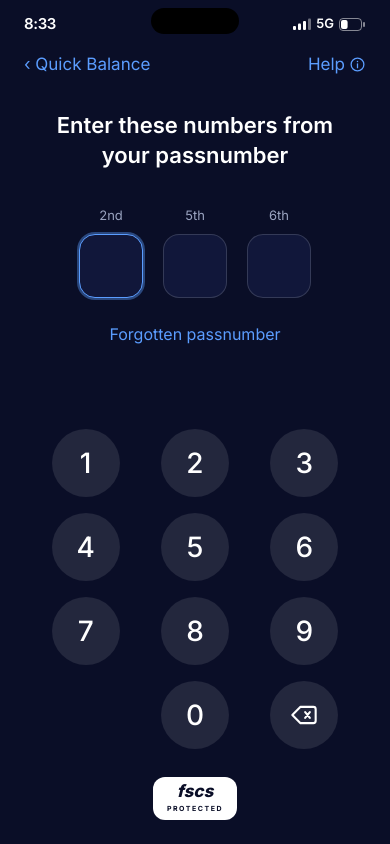
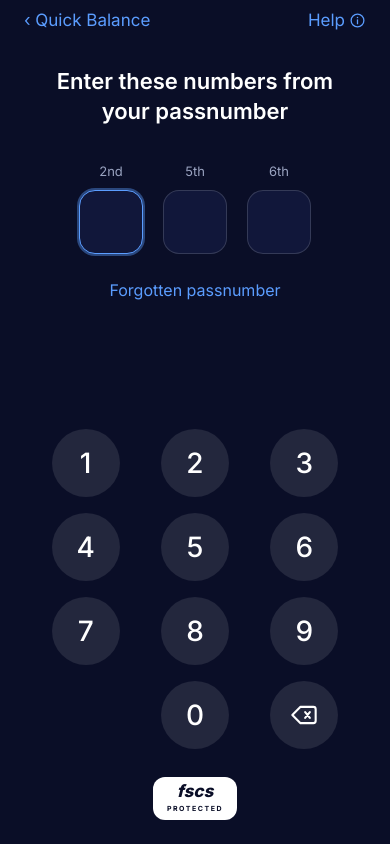
Before and after one commit to TawfiqAhmedAbir/flexaccount, a React (Vite) app: page / in a window 390 px wide. Built offline with nearby package versions, Linux system fonts and the light colour scheme.

Commit message:
Remove fake iOS status bar from PhoneFrame
Drop the mock time, Dynamic Island, 5G and battery UI so the real
device status bar shows through. Add safe-area top padding instead.

Co-authored-by: TawfiqAhmedAbir <TawfiqAhmedAbir@users.noreply.github.com>

```diff
--- a/src/components/PhoneFrame.tsx
+++ b/src/components/PhoneFrame.tsx
@@ -1,5 +1,4 @@
 import type { ReactNode } from "react";
-import StatusBar from "./StatusBar";
 
 export default function PhoneFrame({
   children,
@@ -11,10 +10,9 @@ export default function PhoneFrame({
   return (
     <div className="flex min-h-[100dvh] w-full items-center justify-center bg-black">
       <div
-        className="relative flex h-[100dvh] w-full max-w-phone flex-col overflow-hidden sm:h-[844px] sm:rounded-[44px] sm:shadow-2xl sm:ring-1 sm:ring-white/10"
+        className="relative flex h-[100dvh] w-full max-w-phone flex-col overflow-hidden pt-[env(safe-area-inset-top)] sm:h-[844px] sm:rounded-[44px] sm:shadow-2xl sm:ring-1 sm:ring-white/10"
         style={{ background }}
       >
-        <StatusBar />
         <div className="relative flex flex-1 flex-col overflow-hidden">{children}</div>
       </div>
     </div>
--- a/src/components/StatusBar.tsx
+++ /dev/null
@@ -1,35 +0,0 @@
-export default function StatusBar() {
-  return (
-    <div className="relative z-30 flex h-[44px] w-full select-none items-center justify-between px-6 pt-1 text-white">
-      <span className="text-[15px] font-semibold tracking-tight">8:33</span>
-
-      {/* Dynamic Island */}
-      <div className="absolute left-1/2 top-[8px] h-[26px] w-[88px] -translate-x-1/2 rounded-full bg-black" />
-
-      <div className="flex items-center gap-[5px]">
-        {/* signal bars */}
-        <svg width="18" height="12" viewBox="0 0 18 12" fill="none" aria-hidden>
-          <rect x="0" y="8" width="3" height="4" rx="1" fill="white" />
-          <rect x="5" y="5.5" width="3" height="6.5" rx="1" fill="white" />
-          <rect x="10" y="3" width="3" height="9" rx="1" fill="white" />
-          <rect x="15" y="0.5" width="3" height="11.5" rx="1" fill="white" fillOpacity="0.4" />
-        </svg>
-        <span className="text-[13px] font-semibold">5G</span>
-        {/* battery ~33% */}
-        <svg width="27" height="13" viewBox="0 0 27 13" fill="none" aria-hidden>
-          <rect
-            x="0.5"
-            y="0.5"
-            width="22"
-            height="12"
-            rx="3.5"
-            stroke="white"
-            strokeOpacity="0.5"
-          />
-          <rect x="2" y="2" width="6.6" height="9" rx="2" fill="white" />
-          <rect x="24" y="4" width="2" height="5" rx="1" fill="white" fillOpacity="0.5" />
-        </svg>
-      </div>
-    </div>
-  );
-}
```
